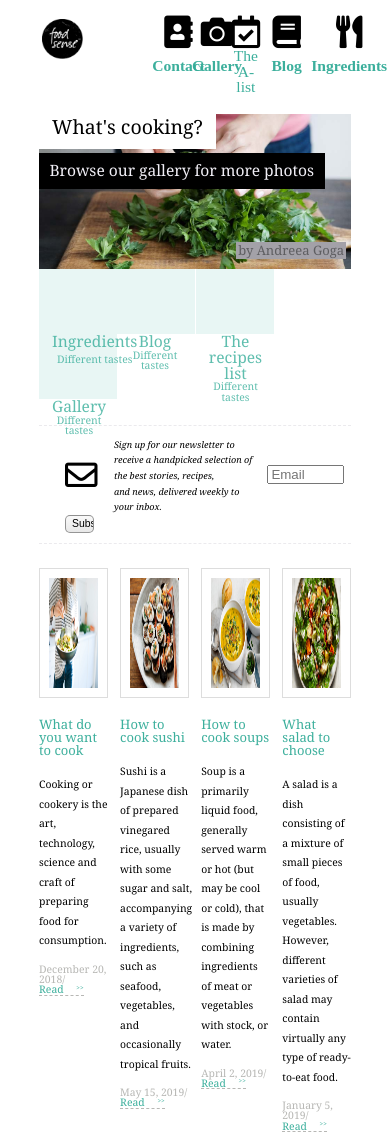
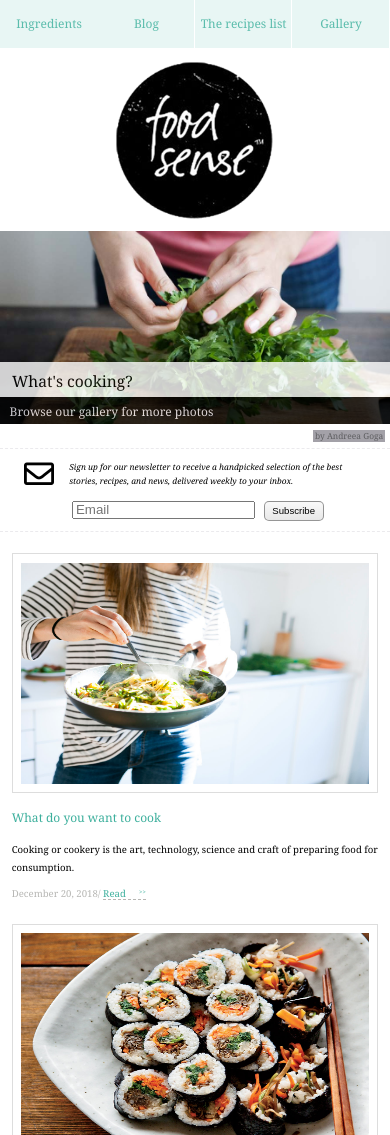
Before and after one commit to andreeagoga/Cooking, a plain HTML site: page index.html in a window 390 px wide. Shown: the top 1135 px of the page. Drawn offline with Linux system fonts and the light colour scheme.

Commit message:
almost finished

```diff
--- a/index.html
+++ b/index.html
@@ -9,14 +9,18 @@
   <!--  <meta http-equiv="refresh" content="5">-->
   <link type="text/css" rel="stylesheet" href="reset.css"/>
   <link type="text/css" rel="stylesheet" href="style.css"/>
-  <link rel="stylesheet" href="https://use.fontawesome.com/releases/v5.7.0/css/all.css" integrity="sha384-lZN37f5QGtY3VHgisS14W3ExzMWZxybE1SJSEsQp9S+oqd12jhcu+A56Ebc1zFSJ" crossorigin="anonymous">
+  <link rel="stylesheet" href="https://use.fontawesome.com/releases/v5.7.0/css/all.css"
+        integrity="sha384-lZN37f5QGtY3VHgisS14W3ExzMWZxybE1SJSEsQp9S+oqd12jhcu+A56Ebc1zFSJ" crossorigin="anonymous">
   <link rel="icon" href="Images/logo.png"/>
 
   <title>Cooking</title>
 </head>
 <body>
 <div class="navigation-bar">
+  <div class="logo-nav">
     <img class="logo" src="Images/logo.png" alt="logo">
+  </div>
+  <div class="list-nav">
     <ul class="navbar">
       <li class="item">
         <a class="fas fa-utensils" href="#">
@@ -44,6 +48,7 @@
         </a>
       </li>
     </ul>
+  </div>
   <div class="container-contact">
     <div>
       <p class="contact">Latest tweet</p>
@@ -61,6 +66,9 @@
     </div>
   </div>
 </div>
+<div class="logo-hidden">
+  <img class="logo-mobile" src="Images/logo.png" alt="logo">
+</div>
 <div class="container-right">
   <div class="container image">
     <img class="main-image" src="Images/main-image.jpg" alt="cooking image">
@@ -76,7 +84,7 @@
         <a href="#" class="item-text">Ingredients<br><span class="item-small-text">Different tastes</span></a>
       </li>
       <li class="item">
-        <a href="#"class="item-text">Blog<br><span class="item-small-text">Different tastes</span></a>
+        <a href="#" class="item-text">Blog<br><span class="item-small-text">Different tastes</span></a>
       </li>
       <li class="item">
         <a href="#" class="item-text">The recipes list<br><span class="item-small-text">Different tastes</span></a>
@@ -88,7 +96,7 @@
   </div>
   <div class="send-box">
     <i class="far fa-envelope"></i>
-    <span class="sent-text">Sign up for our newsletter to receive a handpicked selection of the best stories, recipes, <br>and news, delivered weekly to your inbox.</span>
+    <span class="sent-text">Sign up for our newsletter to receive a handpicked selection of the best stories, recipes, and news, delivered weekly to your inbox.</span>
     <input type="text" name="email" placeholder="Email">
     <input type="submit" value="Subscribe">
   </div>
@@ -96,7 +104,9 @@
     <div class="article">
       <img class="article-image" src="Images/cooking-woman.jpg" alt="Cooking woman">
       <span class="article-title">What do you want to cook</span>
-      <div class="article-text">Cooking or cookery is the art, technology, science and craft of preparing food for consumption.</div>
+      <div class="article-text">Cooking or cookery is the art, technology, science and craft of preparing food for
+        consumption.
+      </div>
       <div class="article-footer">
         <span class="article-date">December 20, 2018/</span>
         <a class="read-more" href="#">
--- a/style.css
+++ b/style.css
@@ -12,6 +12,9 @@ a {
   float: left;
   width: 17%;
   position: absolute;
+}
+.logo-hidden {
+  display: none;
 }
 
 .logo {
@@ -29,6 +32,11 @@ a {
   font-size: 2rem;
   margin-bottom: 1.5rem;
   color: #000000;
+}
+
+.fa-book {
+  padding-right: 1rem;
+  box-sizing: border-box;
 }
 
 .item-text:hover {
@@ -72,13 +80,16 @@ a {
   font-size: 0.7rem;
 }
 .container-right {
-  padding-left: 20%;
+  width: 80%;
+  float: right;
 }
+
 .container {
   width: 100%;
   height: 100%;
   float: left;
 }
+
 .image {
   position: relative;
   height: 50%;
@@ -100,7 +111,7 @@ a {
   color: #000;
   padding: 1rem;
   font-size: 1.5rem;
-  bottom: 120px;
+  bottom: 28%;
 }
 
 .black-block {
@@ -108,7 +119,7 @@ a {
   color: #f1eff6;
   padding: 0.8rem;
   font-size: 1.2rem;
-  bottom: 80px;
+  bottom: 18%;
 }
 
 .photo-by {
@@ -129,10 +140,10 @@ a {
   height: 5rem;
   background-color: rgba(50,170,152,0.11);
   display: inline-block;
-  float: left;
-  width: 24.93%;
+  width: 24.90%;
   margin-right: 0.05rem;
   box-sizing: border-box;
+  float: left;
 }
 
 .navbar-new .item:nth-child(4){
@@ -324,50 +335,58 @@ a {
   background-color: transparent;
 }
 
-@media (max-width: 1200px) {
+@media (max-width: 1100px) {
   html {
-    font-size: 13px;
+    font-size: 14px;
+    margin-top: 2%;
   }
+
   .navigation-bar {
     width: 100%;
     position: relative;
   }
 
-  .logo {
-    width: 15%;
-    display: inline-block;
-    position: absolute;
+  .logo-nav {
+    width: 20%;
+    float: left;
+    margin-bottom: 1rem;
   }
 
-  .navbar {
-    display: inline-block;
-    width: 85%;
-    position: relative;
-    vertical-align: middle;
-    padding-left: 15%;
+  .logo {
+    width: 10rem;
+    margin-bottom: 0;
+  }
 
+  .list-nav {
+    width: 75%;
+    float: right;
+    padding-right: 5%;
+    height: 10rem;
   }
-  .item {
+
+  .list-nav .item {
     float: right;
-    display: inline-block;
-    width: 15%;
+    width: 13%;
     text-align: center;
     height: 100%;
     vertical-align: middle;
-    padding-right: 5%;
     box-sizing: border-box;
+    line-height: 12rem;
+    margin: 0.6rem;
   }
 
   .fas, .far {
     font-size: 2.5rem;
   }
+
   .container-contact {
     display: none;
   }
 
   .container-right {
-    padding-left: 0;
+    width: 100%;
   }
+
   .image {
     width: 100%;
   }
@@ -377,4 +396,212 @@ a {
     padding-left: 0;
   }
 
+  .article .article-image {
+    height: 9rem;
+  }
 }
+
+@media (max-width: 830px) {
+  html {
+    font-size: 12px;
+  }
+
+  .send-box .sent-text {
+    width: 40%;
+  }
+
+  .send-box [type="email"] {
+    width: 35%;
+  }
+
+  .send-box [type="submit"] {
+    width: 12%;
+    padding: 1%;
+  }
+
+  .article .article-image {
+    height: 7rem;
+  }
+
+  .white-block {
+    bottom: 30%;
+  }
+}
+
+@media (max-width: 715px) {
+  html {
+    font-size: 12px;
+  }
+}
+
+@media (max-width: 575px) {
+  html {
+    margin: auto;
+  }
+
+  .logo-nav {
+    display: none;
+  }
+
+  .logo-hidden {
+    display: block;
+    width: 100%;
+  }
+
+  .logo-mobile {
+    width: 15rem;
+    display: block;
+    margin-left: auto;
+    margin-right: auto;
+  }
+
+  .navbar .item:nth-child(3) {
+    padding-left: 3%;
+    padding-right: 3%
+  }
+
+  .list-nav {
+    width: 100%;
+    padding-right: 0;
+    padding-left: 0;
+    height: 8rem;
+  }
+
+  .list-nav .item {
+    float: left;
+    width: 20%;
+    padding: 5%;
+    line-height: normal;
+    margin-left: 0;
+    margin-right: 0;
+  }
+
+  .navbar-new {
+    display: none;
+  }
+
+  .white-block, .black-block {
+    width: 100%;
+    opacity: 0.8;
+    box-sizing: border-box;
+  }
+
+  .white-block {
+    bottom: 12%
+  }
+
+  .black-block {
+    bottom: 0;
+  }
+
+  .photo-by {
+    bottom: -7%;
+  }
+
+  .articles {
+    margin-left: 3%;
+    margin-right: 3%;
+  }
+
+  .article {
+    width: 45%;
+    float: left;
+    margin-bottom: 2rem;
+  }
+
+  .article .article-image {
+    height: 15rem;
+  }
+
+  .article:nth-child(2){
+    margin-right: 0;
+  }
+
+  .article:nth-child(4){
+    margin-right: 0;
+  }
+
+  .footer {
+    margin: 0 3% 3% 3%;
+    width: 94%;
+  }
+}
+
+@media (max-width: 450px){
+  .navbar-new {
+    display: inline-block;
+    position: absolute;
+    top: 0;
+    left: 0;
+  }
+
+  .navbar-new .item {
+    width: 24.8%;
+    height: 4rem;
+  }
+
+  .navbar-new .item-text {
+    text-align: center;
+    width: 95%;
+    padding: 0;
+    font-size: 1rem;
+  }
+
+  .navbar-new .item:nth-child(3) {
+    padding: 0;
+  }
+
+  .item-small-text {
+    display: none;
+  }
+
+  .navigation-bar .navbar {
+    display: none;
+  }
+
+  .navigation-bar {
+    position: absolute;
+  }
+
+  .logo-hidden {
+    margin-top: 13%;
+  }
+
+  .white-block {
+    font-size: 1.3rem;
+    bottom: 2.3rem;
+    height: 2.9rem;
+  }
+
+  .black-block {
+    height: 2.3rem;
+    font-size: 1rem;
+  }
+
+  .photo-by {
+    bottom: -1.5rem;
+    font-size: 0.7rem;
+  }
+
+  .send-box .sent-text {
+    width: 80%;
+  }
+
+  .send-box [type="text"] {
+    width: 50%;
+    margin-top: 1rem;
+    margin-left: 13%;
+  }
+
+  .send-box [type="submit"] {
+    width: 5rem;
+  }
+
+  .article {
+    width: 94%;
+  }
+
+  .article .article-image {
+    height: 20rem;
+  }
+}
```
Lines whose indentation alone changed are shown as unchanged.
